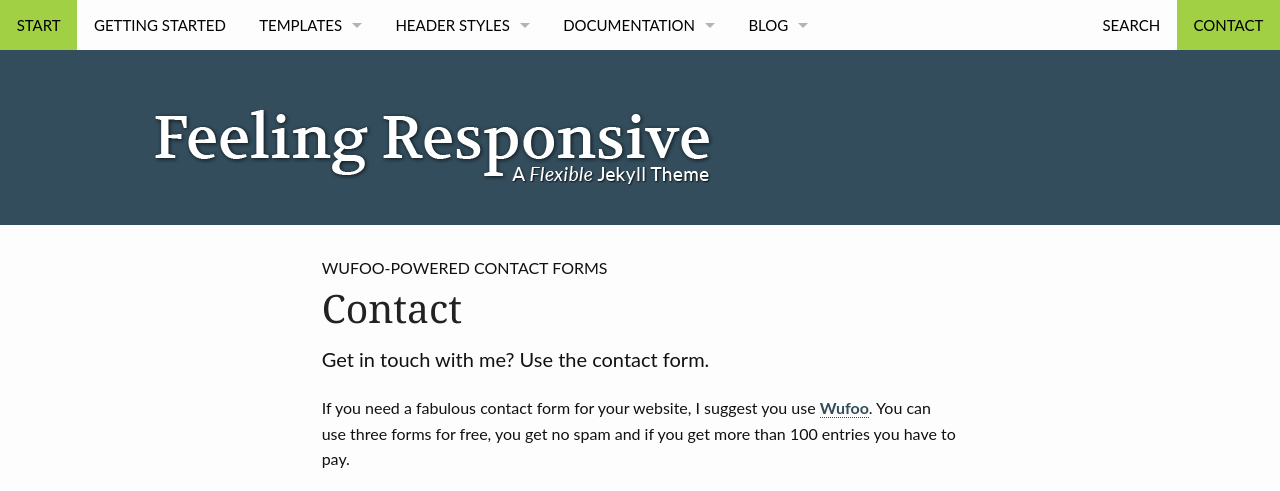
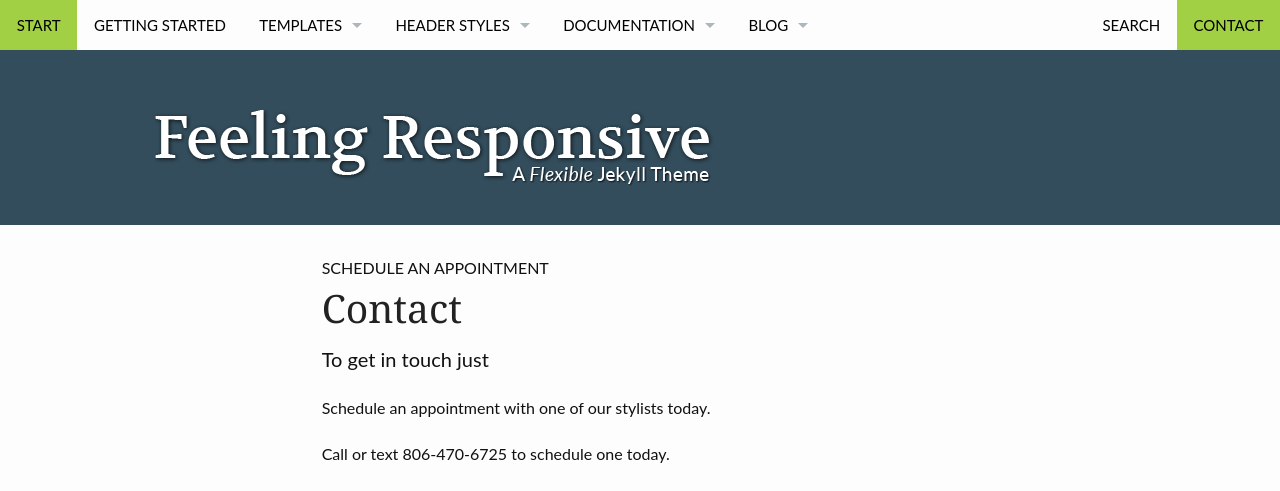
Before and after one commit to cprieger/Mizu, a Jekyll site: the page built from pages/contact.md, in a window 1280 px wide and 1400 px high. Shown: the top 491 px of the window. Built offline with Jekyll 4.4.1, drawn with Linux system fonts in a browser that asks for light colours.

Commit message:
Changed the contact and main page.

```diff
--- a/_config.yml
+++ b/_config.yml
@@ -20,11 +20,11 @@ description: "Hair Salon in Lubbock Texas. For premium color, cut, or style."
 
 # Main author of the website
 # See > authors.yml
-author: phlow
+author: cprieger
 
 # This URL is the main address for absolute links. Don't include a slash at the end.
 #
-url: 'https://cprieger.github.io/Mizu'
+url: 'https://mizulubbock.com'
 baseurl: ''
 
 # This is for the editing function in _/includes/improve_content
--- a/pages/contact.md
+++ b/pages/contact.md
@@ -1,17 +1,11 @@
 ---
 layout: page
 title: "Contact"
-meta_title: "Contact and use our contact form"
-subheadline: "Wufoo-powered contact forms"
-teaser: "Get in touch with me? Use the contact form."
+meta_title: "Contact us today"
+subheadline: "Schedule an Appointment"
+teaser: "To get in touch just"
 permalink: "/contact/"
 ---
-If you need a fabulous contact form for your website, I suggest you use [Wufoo][1]. You can use three forms for free, you get no spam and if you get more than 100 entries you have to pay.
+Schedule an appointment with one of our stylists today.
 
-<div class="panel">
-<iframe width="100%" height="650" frameborder="0" scrolling="no" src="https://phlowmedia.wufoo.com/embed/z7x3k1/"></iframe>
-</div>
-
-
-
- [1]: http://www.wufoo.com/
+Call or text 806-470-6725 to schedule one today.
```
Also changed, not shown: pages/pages-root-folder/index.md (+11 -19 lines).
